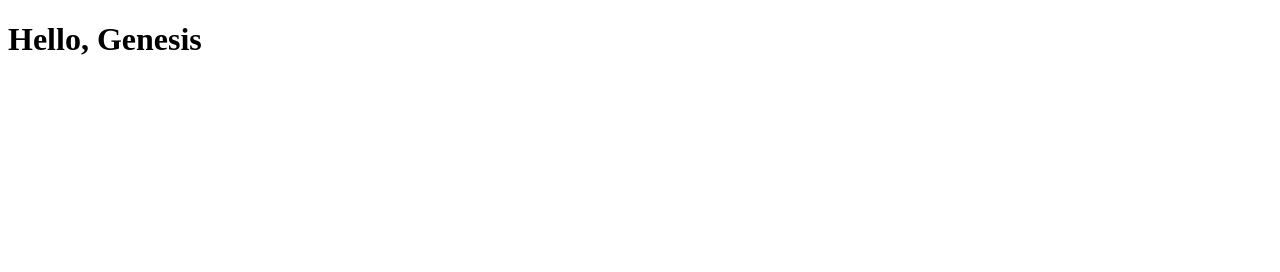
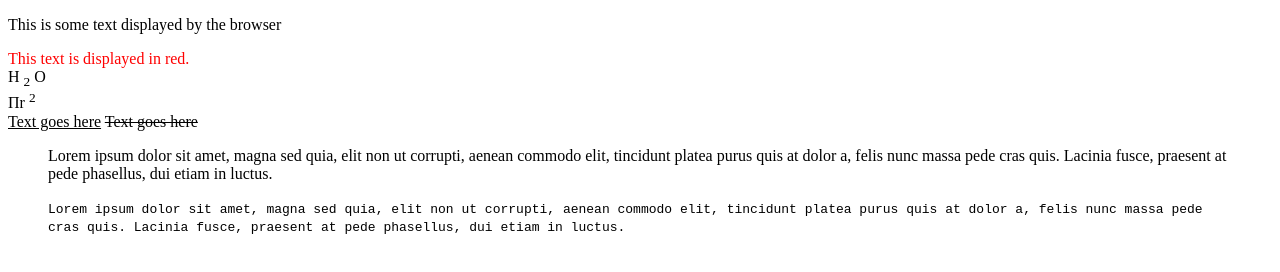
Before and after one commit to AzuResolute/Genesis10PreTraining, a plain HTML site: page HTML1/HelloWorld.html in a window 1280 px wide. Drawn offline with Linux system fonts and the light colour scheme.

Commit message:
Saving changes

```diff
--- a/HTML1/HelloWorld.html
+++ b/HTML1/HelloWorld.html
@@ -1,9 +1,46 @@
 <!DOCTYPE html>
 <html>
-    <head>
-        <title>Code-Along #1</title>
-    </head>
-    <body>
-        <h1>Hello, Genesis</h1>
-    </body>
+  <head>
+    <title>My First Document</title>
+  </head>
+  <body>
+    <p>This is some text displayed by the browser</p>
+    <div id="ContentArea" style="color: red;">
+        This text is displayed in red.
+    </div>
+
+    <div>
+        H
+        <sub>2</sub>
+        O
+    </div>
+
+    <div>
+        &#928;r
+        <sup>2</sup>
+    </div>
+
+    <div>
+            <ins>Text goes here</ins>
+            <del>Text goes here</del>
+    </div>
+
+    <blockquote>
+            Lorem ipsum dolor sit amet, magna sed quia, elit non
+            ut corrupti, aenean commodo elit, tincidunt platea
+            purus quis at dolor a, felis nunc massa pede cras
+            quis. Lacinia fusce, praesent at pede phasellus, dui
+            etiam in luctus.
+    </blockquote>
+
+    <blockquote>
+        <code>
+            Lorem ipsum dolor sit amet, magna sed quia, elit non
+            ut corrupti, aenean commodo elit, tincidunt platea
+            purus quis at dolor a, felis nunc massa pede cras
+            quis. Lacinia fusce, praesent at pede phasellus, dui
+            etiam in luctus.
+        </code>
+    </blockquote>
+  </body>
 </html>
```
Also changed, not shown: 1 other file.
